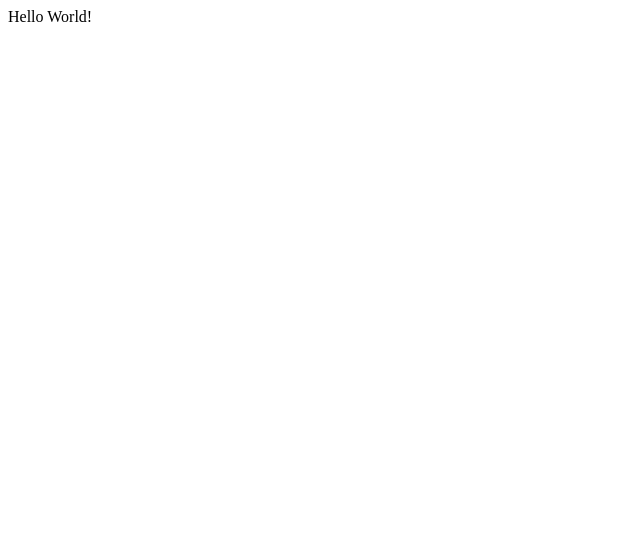
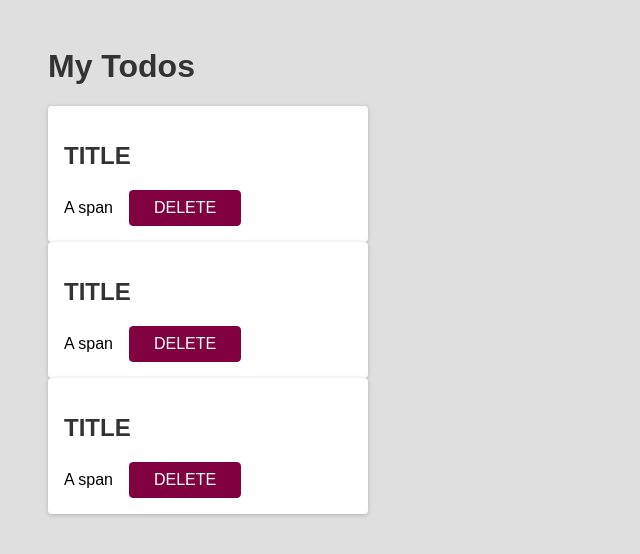
Before and after one commit to qluke/my-react, a React (Create React App) app: page / in a window 1280 px wide. Shown: the top 554 px of the page, without its empty margins (0-640 px from the left). Built offline with nearby package versions, Linux system fonts and the light colour scheme.

Commit message:
创建组件

```diff
--- a/src/App.js
+++ b/src/App.js
@@ -1,7 +1,12 @@
+import Todo from "./components/Todo";
+
 function App() {
   return (
     <div>
-      Hello World!
+      <h1>My Todos</h1>
+      <Todo />
+      <Todo />
+      <Todo />
     </div>
   );
 }
--- a/src/index.css
+++ b/src/index.css
@@ -0,0 +1,73 @@
+* {
+    box-sizing: border-box;
+  }
+
+  body {
+    font-family: sans-serif;
+    margin: 3rem;
+    background-color: #dfdfdf;
+  }
+
+  h1, h2 {
+    color: #333333;
+  }
+
+  .btn {
+    font: inherit;
+    padding: 0.5rem 1.5rem;
+    cursor: pointer;
+    border-radius: 4px;
+    background-color: #800040;
+    color: white;
+    border: 1px solid #800040;
+    margin: 0 1rem;
+  }
+
+  .btn:hover {
+    background-color: #9c1458;
+    border-color: #9c1458;
+  }
+
+  .btn--alt {
+    background-color: transparent;
+    color: #800040;
+  }
+
+  .btn--alt:hover {
+    background-color: #f8dae9;
+  }
+
+  .card {
+    background-color: white;
+    border-radius: 4px;
+    box-shadow: 0 1px 4px rgba(0, 0, 0, 0.2);
+    padding: 1rem;
+    width: 20rem;
+  }
+
+  .actions {
+    text-align: right;
+  }
+
+  .modal {
+    box-shadow: 0 1px 4px rgba(0, 0, 0, 0.2);
+    border-radius: 6px;
+    background-color: white;
+    padding: 1rem;
+    text-align: center;
+    width: 30rem;
+    z-index: 10;
+    position: fixed;
+    top: 20vh;
+    left: calc(50% - 15rem);
+  }
+
+  .backdrop {
+    position: fixed;
+    z-index: 1;
+    background-color: rgba(0, 0, 0, 0.75);
+    width: 100%;
+    height: 100vh;
+    top: 0;
+    left: 0;
+  }
```
